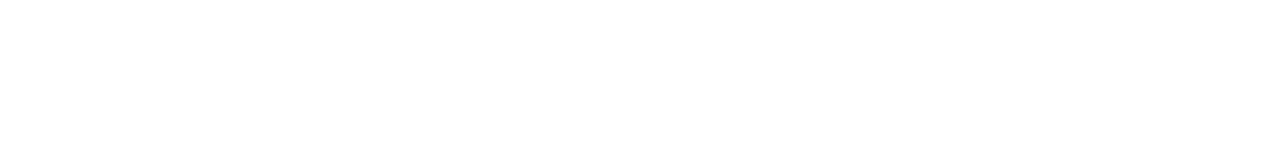
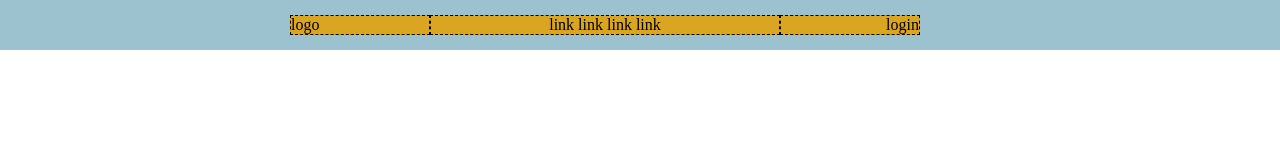
Before and after one commit to davide-delgiudice/htmlcss-struttura-discord, a plain HTML site: page index.html in a window 1280 px wide. Drawn offline with Linux system fonts and the light colour scheme.

Commit message:
[UPD] Add header columns and colors

```diff
--- a/css/style.css
+++ b/css/style.css
@@ -0,0 +1,39 @@
+*{
+    margin: 0;
+    padding: 0;
+    box-sizing: border-box;
+}
+
+header{
+    padding: 15px 50px;
+    background-color: rgb(156, 194, 208);
+}
+
+.container{
+    max-width: 700px;
+    margin: 0 auto;
+    display: flex;
+}
+
+.left-col{
+    width: 20%;
+    text-align: left;
+}
+
+.central-col{
+    width: 50%;
+    text-align: center;
+}
+
+.right-col{
+    width: 20%;
+    text-align: right;
+}
+
+.bg-gold{
+    background-color: goldenrod;
+}
+
+.box-border{
+    border: 1px dashed black;
+}
--- a/index.html
+++ b/index.html
@@ -3,16 +3,37 @@
 <head>
     <meta charset="UTF-8">
     <meta name="viewport" content="width=device-width, initial-scale=1.0">
-    <title>Document</title>
+    <title>Discord Struttura</title>
     <link rel="stylesheet" href="css/style.css">
 </head>
 <body>
+    <!-- header -->
     <header>
+        <div class="container">
+            <div class="left-col">
+                <div class="bg-gold">
+                    <div class="box-border">logo</div>
+                </div>
+            </div>
+            <div class="central-col">
+                <div class="bg-gold">
+                    <div class="box-border">link link link link</div>
+                </div>
+            </div>
+            <div class="right-col">
+                <div class="bg-gold">
+                    <div class="box-border">login</div>
+                </div>
+            </div>
+        </div>
+    </header>
 
-    </header>
+    <!-- corpo principale -->
     <main>
 
     </main>
+
+    <!-- footer -->
     <footer>
 
     </footer>
```
